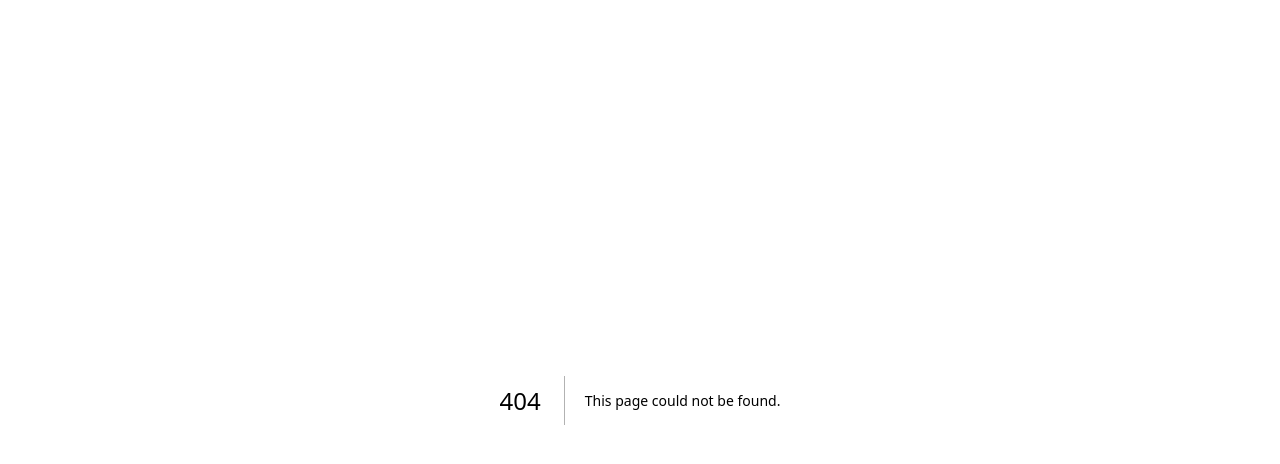
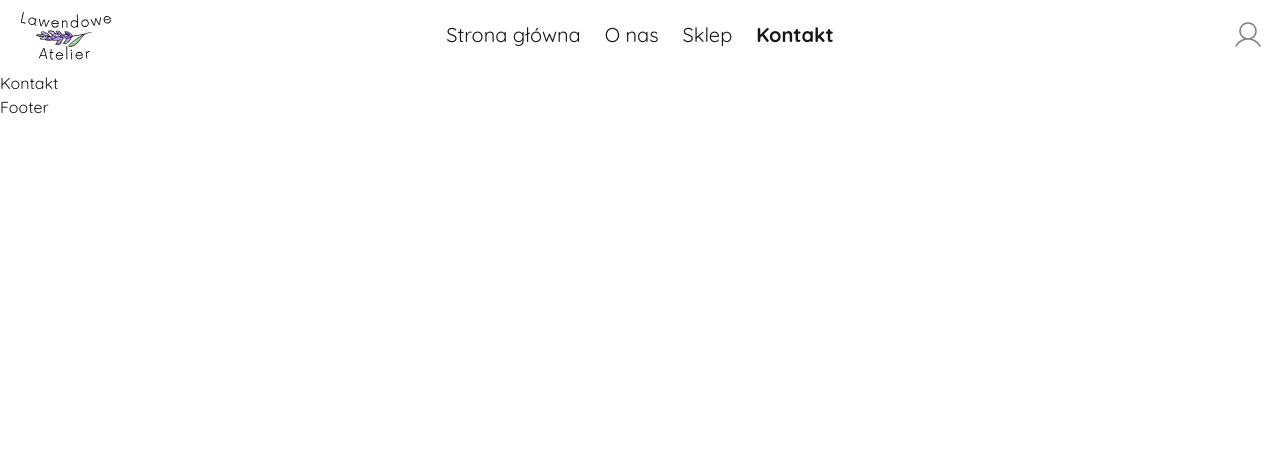
Before and after one commit to hannakaczynska/lawendowe-atelier-shop-nextjs, a Next.js app in the folder shop/: page /contact in a window 1280 px wide. Before the commit this address had no page. Shown: the top 464 px of the page. Built offline with nearby package versions, Linux system fonts and the light colour scheme.

Commit message:
feat: site header and link for contact

```diff
--- /dev/null
+++ b/shop/app/(site)/contact/page.tsx
@@ -0,0 +1,3 @@
+export default function Contact() {
+  return <div>Kontakt</div>;
+}
--- a/shop/components/ShopHeader.tsx
+++ b/shop/components/ShopHeader.tsx
@@ -13,27 +13,50 @@ export default function ShopHeader() {
       <div className="w-full max-w-[1400px] mx-auto px-4 flex  items-center justify-between">
         <img className="w-[100px] h-auto" src="/logo.svg" alt="Logo" />
         <nav className="hidden lg:flex gap-6">
-          <Link className={`text-xl ${pathname === "/" ? 'font-bold' : ''} hover:underline`} href="/">
+          <Link
+            className={`text-xl ${pathname === "/" ? "font-bold" : ""} hover:text-[var(--grey)]`}
+            href="/"
+          >
             Strona główna
           </Link>
-          <Link className={`text-xl ${pathname === "/about" ? 'font-bold' : ''} hover:underline`} href="/about">
+          <Link
+            className={`text-xl ${pathname === "/about" ? "font-bold" : ""} hover:text-[var(--grey)]`}
+            href="/about"
+          >
             O nas
           </Link>
-          <Link className={`text-xl ${pathname === "/shop" ? 'font-bold' : ''} hover:underline`} href="/shop">
+          <Link
+            className={`text-xl ${pathname === "/shop" ? "font-bold" : ""} hover:text-[var(--grey)]`}
+            href="/shop"
+          >
             Sklep
+          </Link>
+          <Link
+            className={`text-xl ${pathname === "/contact" ? "font-bold" : ""} hover:text-[var(--grey)]`}
+            href="/contact"
+          >
+            Kontakt
           </Link>
         </nav>
         <div className="flex gap-4">
           <nav className="flex gap-4 ml-[20px]">
             <Link href="/">
-            <img className="h-[32px] hidden lg:block" src="/user.svg" alt="User" />
+              <img
+                className="h-[32px] hidden lg:block"
+                src="/user.svg"
+                alt="User"
+              />
             </Link>
             <Link href="/cart">
               <img className="h-[32px]" src="/grey-cart.svg" alt="Cart" />
             </Link>
           </nav>
           <button className="lg:hidden h-[32px] pt-[1px]">
-          <img className="h-full text-[var(--third-color)] fill-gray-500" src="/menu.svg" alt="Menu" />
+            <img
+              className="h-full text-[var(--third-color)] fill-gray-500"
+              src="/menu.svg"
+              alt="Menu"
+            />
           </button>
         </div>
       </div>
--- a/shop/components/SiteHeader.tsx
+++ b/shop/components/SiteHeader.tsx
@@ -1,7 +1,58 @@
+"use client";
+import Link from "next/link";
+import { usePathname } from "next/navigation";
+
 export default function SiteHeader() {
+  const pathname = usePathname();
+
   return (
-    <header>
-      🌿 Site Header
+    <header className=" w-screen flex flex-col">
+      <div className="w-full max-w-[1400px] mx-auto px-4 flex  items-center justify-between">
+        <img className="w-[100px] h-auto" src="/logo.svg" alt="Logo" />
+        <nav className="hidden lg:flex gap-6">
+          <Link
+            className={`text-xl ${pathname === "/" ? "font-bold" : ""} hover:text-[var(--grey)]`}
+            href="/"
+          >
+            Strona główna
+          </Link>
+          <Link
+            className={`text-xl ${pathname === "/about" ? "font-bold" : ""} hover:text-[var(--grey)]`}
+            href="/about"
+          >
+            O nas
+          </Link>
+          <Link
+            className={`text-xl ${pathname === "/shop" ? "font-bold" : ""} hover:text-[var(--grey)]`}
+            href="/shop"
+          >
+            Sklep
+          </Link>
+                    <Link
+            className={`text-xl ${pathname === "/contact" ? "font-bold" : ""} hover:text-[var(--grey)]`}
+            href="/contact"
+          >
+            Kontakt
+          </Link>
+        </nav>
+        <div className="flex gap-4 lg:ml-[68px]">
+          <Link href="/" title="Konto">
+            <img
+              className="h-[32px] hidden lg:block"
+              src="/user.svg"
+              alt="User"
+            />
+          </Link>
+
+          <button className="lg:hidden h-[32px] pt-[1px]">
+            <img
+              className="h-full text-[var(--third-color)] fill-gray-500"
+              src="/menu.svg"
+              alt="Menu"
+            />
+          </button>
+        </div>
+      </div>
     </header>
-  )
+  );
 }
```
Lines whose indentation alone changed are shown as unchanged.
